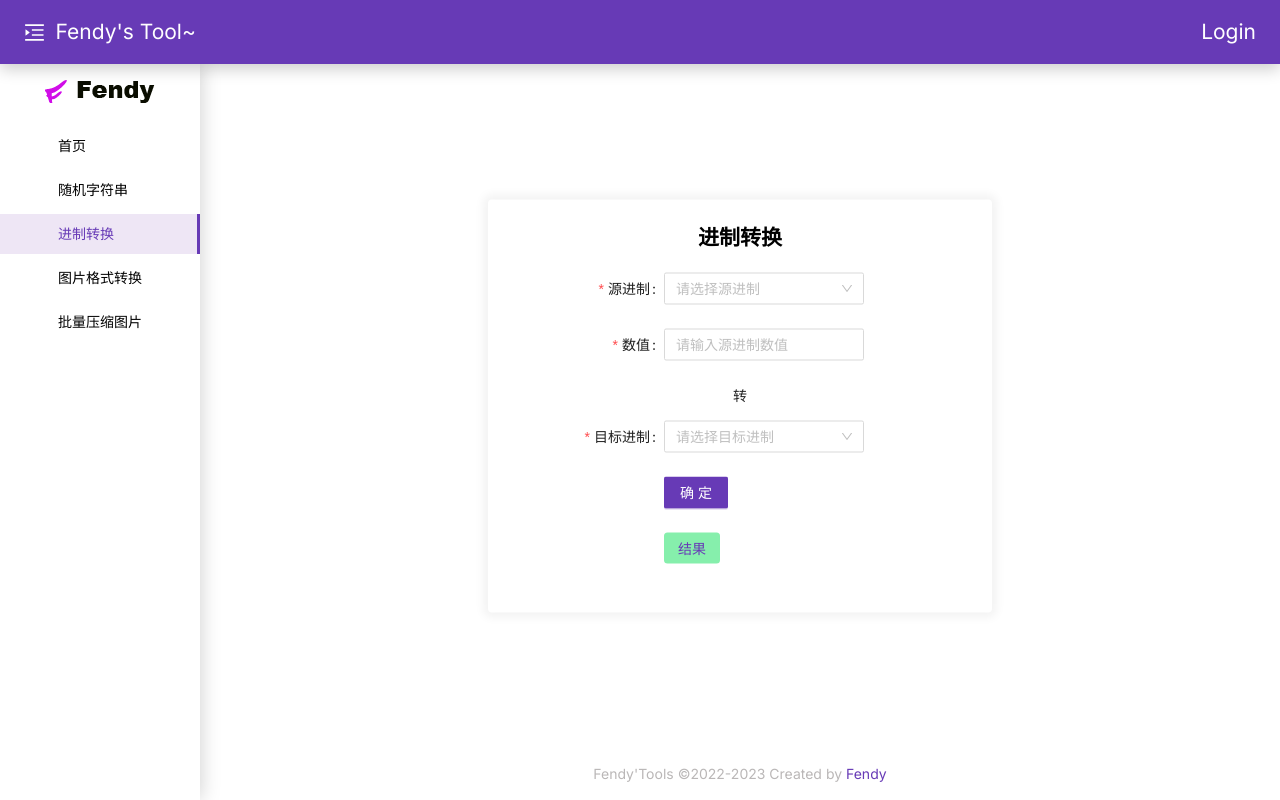
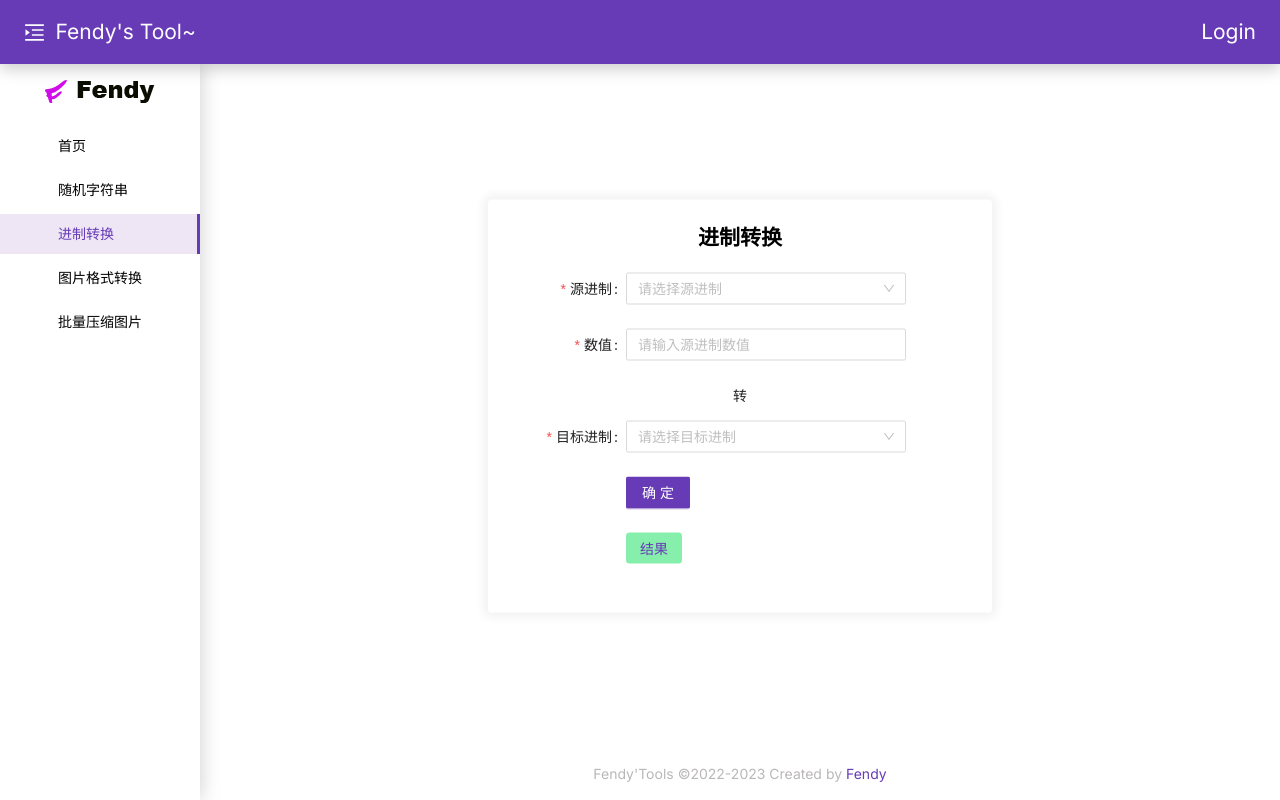
Before and after one commit to Fendy5/tool, a Next.js app: page /base-conversion in a window 1280 px wide. Built offline with nearby package versions, Linux system fonts and the light colour scheme.

Commit message:
fix: 💄修复移动端显示缺陷

```diff
--- a/src/app/(home)/base-conversion/BaseConversion.tsx
+++ b/src/app/(home)/base-conversion/BaseConversion.tsx
@@ -26,12 +26,12 @@ export default function BaseConversion() {
 
   const handleChange = () => {}
   return (
-    <div className={'absolute-center max-w-[36rem] w-4/5'}>
+    <div className={'absolute-center w-5/6 lg:w-[36rem]'}>
       <div className="card">
         <div className="text-center text-2xl font-bold mb-6">进制转换</div>
-        <Form colon layout={'horizontal'} labelCol={{ span: 8 }} onFinish={onFinish} form={form}>
+        <Form colon layout={'horizontal'} labelCol={{ span: 6 }} onFinish={onFinish} form={form}>
           <Form.Item rules={[{ required: true, message: '请选择源进制' }]} name={'origin'} label={'源进制'}>
-            <Select style={{ width: '200px' }} placeholder={'请选择源进制'} onChange={handleChange}>
+            <Select className={'md:!w-80'} placeholder={'请选择源进制'} onChange={handleChange}>
               {baseOption.map((option) => (
                 <Option key={option.value} value={option.value}>
                   {option.label}
@@ -39,12 +39,12 @@ export default function BaseConversion() {
               ))}
             </Select>
           </Form.Item>
-          <Form.Item rules={[{ required: true, message: '请输入源进制数值' }]} name={'number'} label={'数值'}>
-            <Input style={{ width: '200px' }} placeholder={'请输入源进制数值'} />
+          <Form.Item style={{ flexWrap: 'nowrap' }} rules={[{ required: true, message: '请输入源进制数值' }]} name={'number'} label={'数值'}>
+            <Input className={'md:w-80'} placeholder={'请输入源进制数值'} />
           </Form.Item>
           <h1 className={'text-center mb-4'}>转</h1>
           <Form.Item rules={[{ required: true, message: '请选择目标进制' }]} name={'target'} label={'目标进制'}>
-            <Select style={{ width: '200px' }} placeholder={'请选择目标进制'} onChange={handleChange}>
+            <Select className={'md:!w-80'} placeholder={'请选择目标进制'} onChange={handleChange}>
               {baseOption.map((option) => (
                 <Option key={option.value} value={option.value}>
                   {option.label}
@@ -52,12 +52,12 @@ export default function BaseConversion() {
               ))}
             </Select>
           </Form.Item>
-          <Form.Item wrapperCol={{ span: 16, offset: 8 }}>
+          <Form.Item wrapperCol={{ span: 16, offset: 6 }}>
             <Button type="primary" htmlType="submit">
               确定
             </Button>
           </Form.Item>
-          <Form.Item wrapperCol={{ span: 16, offset: 8 }}>
+          <Form.Item wrapperCol={{ span: 16, offset: 6 }}>
             <span className={'text-primary px-4 py-2 bg-green-300 break-all rounded'}>{res}</span>
           </Form.Item>
         </Form>
```
